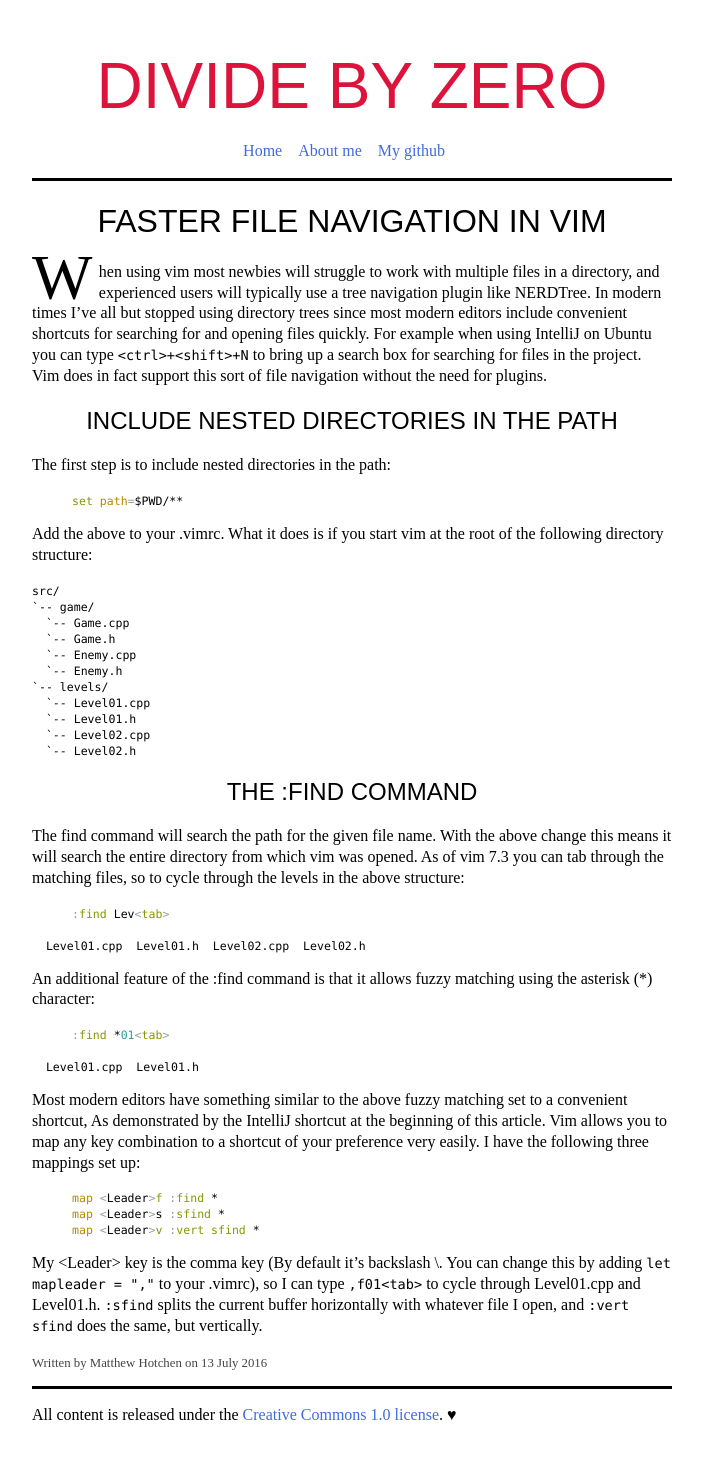
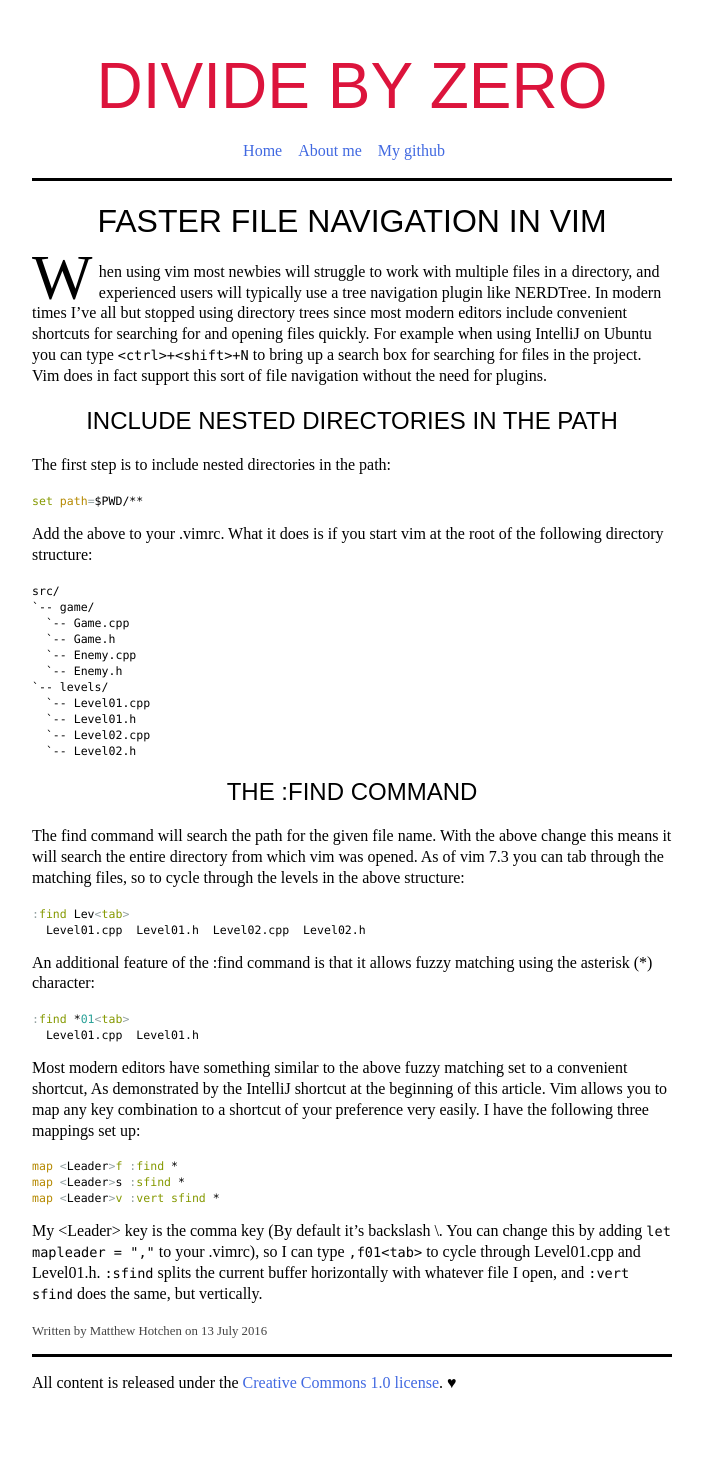
Before and after one commit to mhotchen/mhotchen.github.io, a Jekyll site: the page built from _posts/2016-07-13-faster-file-navigation-in-vim.markdown, in a window 1280 px wide. Shown: the whole page, without its empty margins (288-991 px from the left). Built offline with Jekyll 4.4.1, drawn with Linux system fonts in a browser that asks for light colours; some web fonts are replaced; after the commit the page ends 1426 px from its top, so only the background shows below that.

Commit message:
Removing margin from code blocks

```diff
--- a/assets/css/main.css
+++ b/assets/css/main.css
@@ -50,7 +50,8 @@ body > :first-child {margin-top: 2em;}
 body > article,
 body > section {min-height: 20em; margin: 1em auto; border: 0.2em solid #000; border-left: 0; border-right: 0;}
 
-pre {margin: 0;}
+pre,
+figure {margin: 0;}
 
 .inline {float: right; margin: 0.1em 0 0.1em 0.1em;}
 
```
